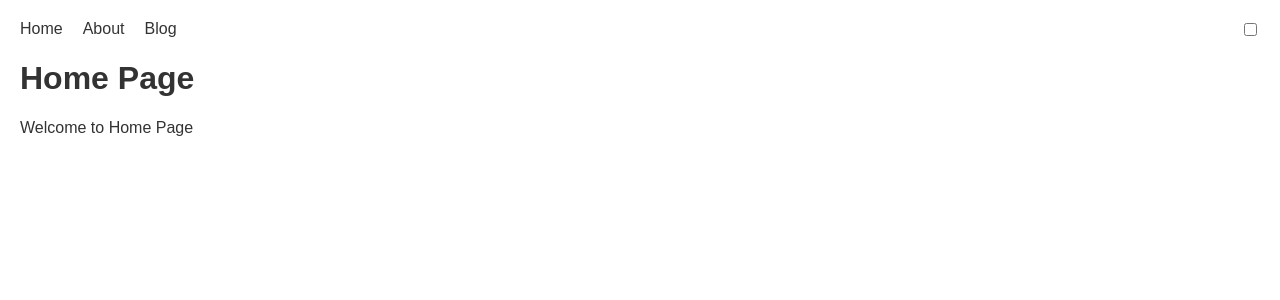
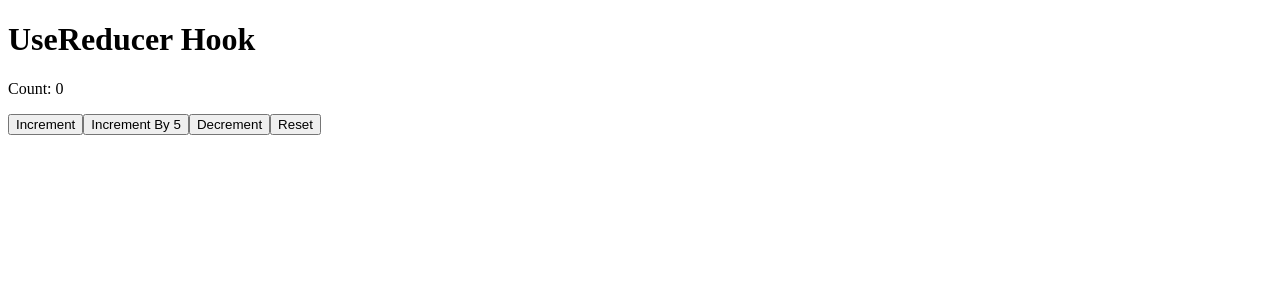
Before and after one commit to Samir-Singh/reactjs-compiler, a React (Vite) app: page / in a window 1280 px wide. Shown: the top 300 px of the page. Built offline with nearby package versions, Linux system fonts and the light colour scheme.

Commit message:
useReducer hook implmented

```diff
--- /dev/null
+++ b/src/UseReducer.tsx
@@ -0,0 +1,45 @@
+import { useReducer } from "react";
+
+type Action =
+  | { type: "increment"; payload?: number }
+  | { type: "decrement"; payload?: number }
+  | { type: "reset" };
+
+const UseReducer = () => {
+  const countReducer = (state: { count: number }, action: Action) => {
+    switch (action.type) {
+      case "increment":
+        return {
+          ...state,
+          count: action.payload
+            ? state.count + action.payload
+            : state.count + 1,
+        };
+      case "decrement":
+        return { ...state, count: state.count - 1 };
+      case "reset":
+        return { ...state, count: 0 };
+      default:
+        return state;
+    }
+  };
+
+  const initialState = { count: 0 };
+
+  const [state, dispatch] = useReducer(countReducer, initialState);
+
+  return (
+    <div>
+      <h1>UseReducer Hook</h1>
+      <p>Count: {state.count}</p>
+      <button onClick={() => dispatch({ type: "increment" })}>Increment</button>
+      <button onClick={() => dispatch({ type: "increment", payload: 5 })}>
+        Increment By 5
+      </button>
+      <button onClick={() => dispatch({ type: "decrement" })}>Decrement</button>
+      <button onClick={() => dispatch({ type: "reset" })}>Reset</button>
+    </div>
+  );
+};
+
+export default UseReducer;
```
Also changed, not shown: src/main.tsx (+5 -3 lines).
